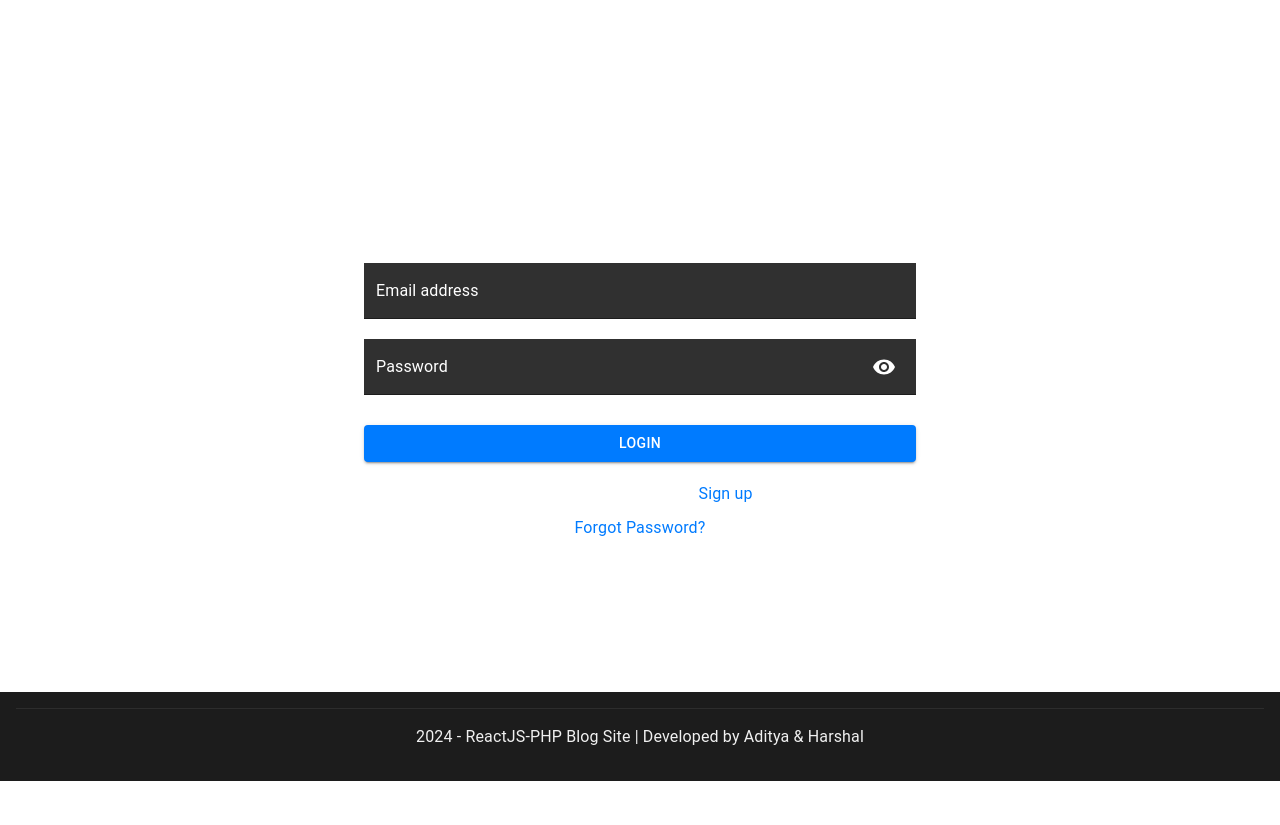
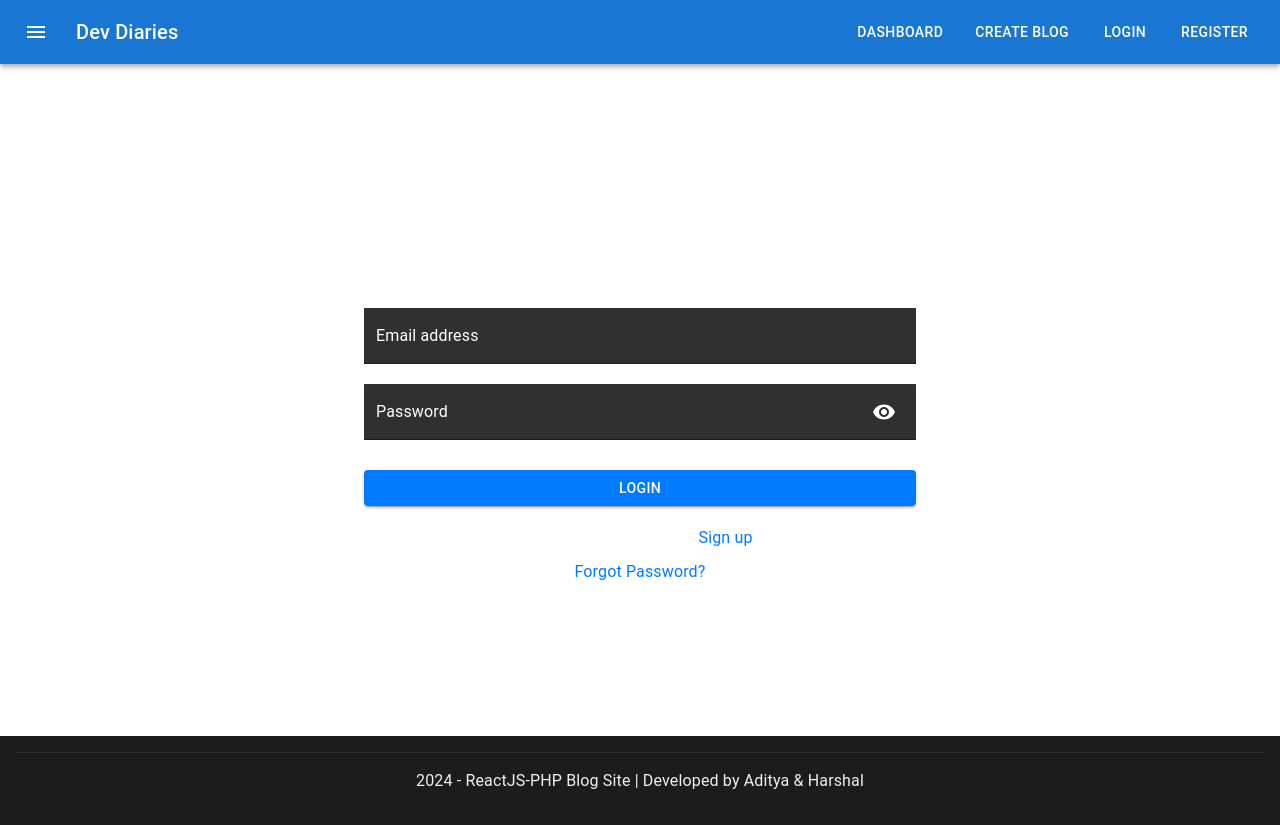
Before and after one commit to Aditya-A-Chavan/dev-diaries, a React (Vite) app in the folder Frontend/: page / in a window 1280 px wide. Before the commit the page ends 800 px from the top, so only its background shows below. Built offline with nearby package versions, Linux system fonts and the light colour scheme.

Commit message:
i think all done

```diff
--- a/Frontend/src/App.jsx
+++ b/Frontend/src/App.jsx
@@ -12,11 +12,13 @@ import ResetPassword from './components/Reset';
 import CreateBlog from './components/CreateBlog';
 import BlogDisplay from './components/DisplayBlog';
 import BlogDashboard from './components/BlogDashboard';
+import Navbar from './components/Navbar';
 
 function App() {
   return (
     <div>
         <BrowserRouter>
+        <Navbar />
           <Routes>
             <Route index element={<Login />} />
             <Route path="/login" element={<Login />} />
--- /dev/null
+++ b/Frontend/src/components/Navbar.jsx
@@ -0,0 +1,65 @@
+import React from 'react';
+import { AppBar, Toolbar, Typography, Button, IconButton, Box, Stack } from '@mui/material';
+import MenuIcon from '@mui/icons-material/Menu';
+import { Link, useNavigate } from 'react-router-dom';
+
+function Navbar() {
+    const navigate = useNavigate();
+
+    // Check if user data exists in session storage
+    const isLoggedIn = !!sessionStorage.getItem('userData'); // Returns true if userData is present
+
+    const handleLogout = () => {
+        sessionStorage.removeItem('userData'); // Clear user session
+        navigate('/login'); // Redirect to login page
+    };
+
+    return (
+        <AppBar position="static" sx={{ backgroundColor: '#1976d2' }}>
+            <Toolbar>
+                <IconButton
+                    size="large"
+                    edge="start"
+                    color="inherit"
+                    aria-label="menu"
+                    sx={{ mr: 2 }}
+                >
+                    <MenuIcon />
+                </IconButton>
+                <Typography
+                    variant="h6"
+                    component={Link}
+                    to="/dashboard"
+                    sx={{ flexGrow: 1, textDecoration: 'none', color: 'inherit' }}
+                >
+                    Dev Diaries
+                </Typography>
+                <Stack direction="row" spacing={2}>
+                    <Button color="inherit" component={Link} to="/dashboard">
+                        Dashboard
+                    </Button>
+                    <Button color="inherit" component={Link} to="/create-blog">
+                        Create Blog
+                    </Button>
+                    {!isLoggedIn && (
+                        <>
+                            <Button color="inherit" component={Link} to="/login">
+                                Login
+                            </Button>
+                            <Button color="inherit" component={Link} to="/register">
+                                Register
+                            </Button>
+                        </>
+                    )}
+                    {isLoggedIn && (
+                        <Button color="inherit" onClick={handleLogout}>
+                            Logout
+                        </Button>
+                    )}
+                </Stack>
+            </Toolbar>
+        </AppBar>
+    );
+}
+
+export default Navbar;
```
